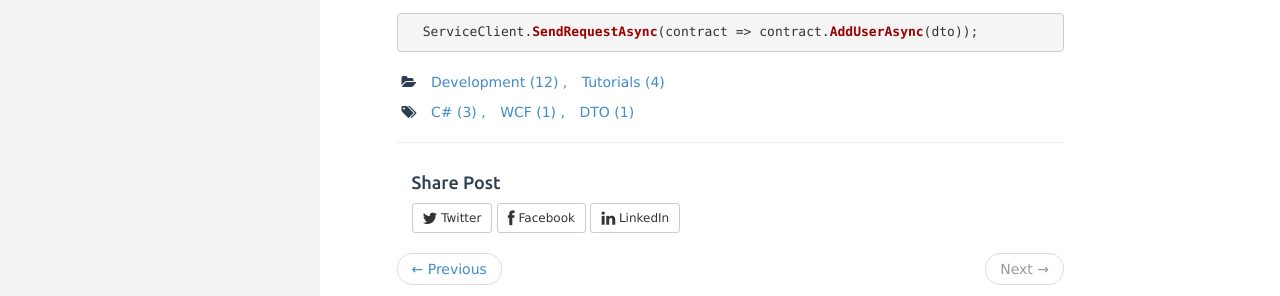
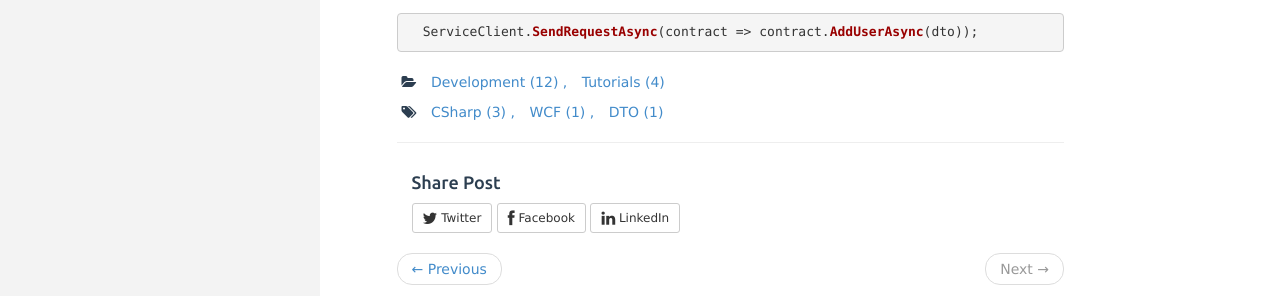
Before and after one commit to cyounes/cyounes.github.io, a Jekyll site: the page built from _posts/2017-01-24-Set-Session-Key-for-Dto.md, in a window 1280 px wide and 900 px high, scrolled down 584 px. Shown: the part 518-814 px from the top of the window. Built offline with Jekyll 4.4.1, drawn with Linux system fonts in a browser that asks for light colours; comment, search, counter and statistics services are not loaded.

Commit message:
Changed C# Tag to CSharp

```diff
--- a/_includes/default.html
+++ b/_includes/default.html
@@ -27,10 +27,10 @@
 	<link href="{{ site.BASE_PATH }}/assets/resources/font-awesome/css/font-awesome.min.css" rel="stylesheet">
 	<link href="{{ site.BASE_PATH }}/assets/resources/syntax/syntax.css" rel="stylesheet">
 	<link href="{{ site.BASE_PATH }}/assets/css/style.css" rel="stylesheet">
-
+	<link rel="shortcut icon" href="favicon.ico">
 	<!-- Le fav and touch icons -->
 	<!-- Update these with your own images
-	<link rel="shortcut icon" href="images/favicon.ico">
+
 	<link rel="apple-touch-icon" href="images/apple-touch-icon.png">
 	<link rel="apple-touch-icon" sizes="72x72" href="images/apple-touch-icon-72x72.png">
 	<link rel="apple-touch-icon" sizes="114x114" href="images/apple-touch-icon-114x114.png">
--- a/_posts/2017-01-24-Set-Session-Key-for-Dto.md
+++ b/_posts/2017-01-24-Set-Session-Key-for-Dto.md
@@ -4,7 +4,7 @@ title: 'How to set a dto session key when calling WCF proxy'
 description: How to handle all DTOs by setting a session key before sending to WCF host using expression lambda
 comments: true
 categories: [Development, Tutorials]
-tags: [C#, WCF, DTO]
+tags: [CSharp, WCF, DTO]
 fullview: true
 ---
 
```
Also changed, not shown: _posts/2015-01-02-observable-concurrent-queue.md (+1 -1 lines), _posts/2016-01-24-prism-custom-view-model-locator.md (+1 -1 lines).
